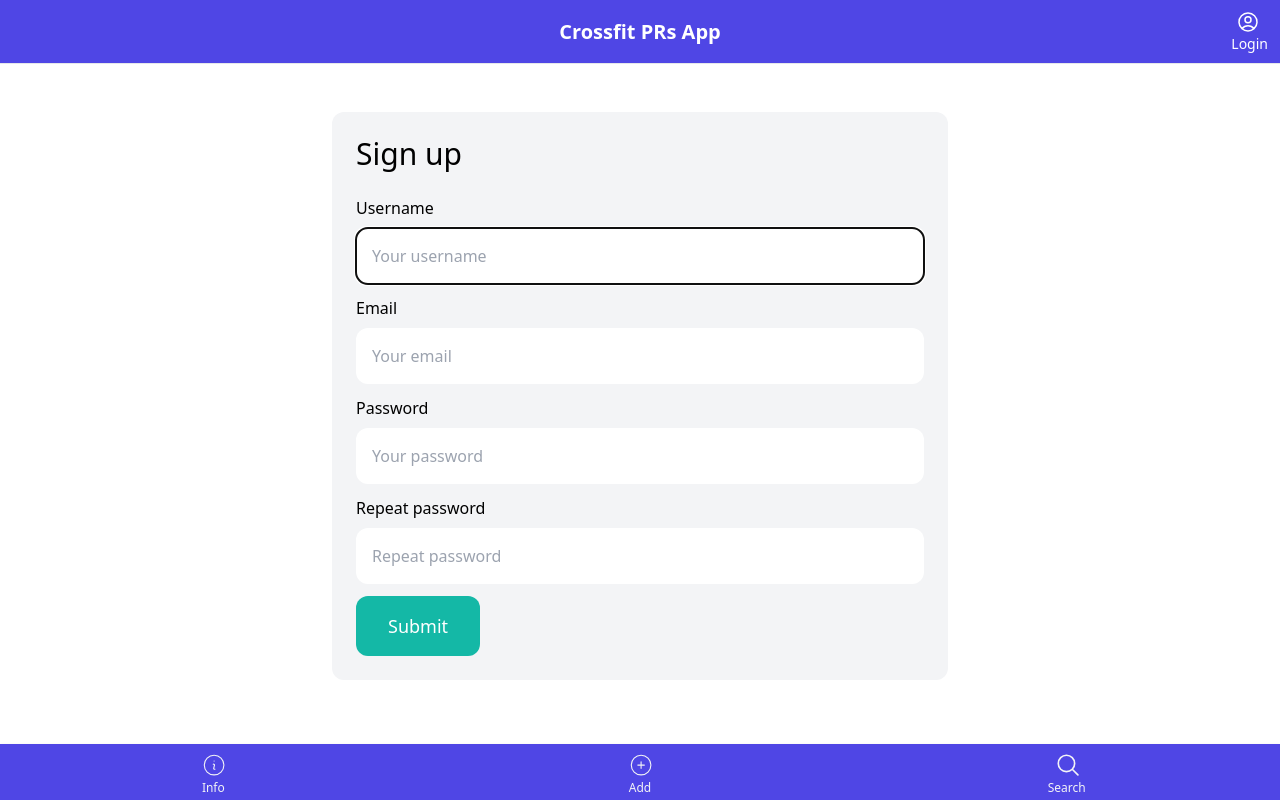
After one commit to furquim25/Crossfit-PRs-App, a Django app: page /signup/ in a window 1280 px wide. The commit adds this page. Run offline with Django 4.2, Linux system fonts and the light colour scheme; some libraries are stand-ins or nearby versions.

Commit message:
added login, signup and logout functionalities

```diff
--- /dev/null
+++ b/crossfitapp/core/forms.py
@@ -0,0 +1,39 @@
+from django import forms
+from django.contrib.auth.forms import UserCreationForm, AuthenticationForm
+from django.contrib.auth.models import User
+
+class LoginForm(AuthenticationForm):
+    username = forms.CharField(widget=forms.TextInput(attrs={
+        'placeholder': 'Your username',
+        'class': 'w-full py-4 px-4 rounded-xl'
+    }))
+
+    password = forms.CharField(widget=forms.PasswordInput(attrs={
+    'placeholder': 'Your password',
+    'class': 'w-full py-4 px-4 rounded-xl'
+    }))
+
+class SignupForm(UserCreationForm):
+    class Meta:
+        model = User
+        fields = ('username', 'email', 'password1', 'password2')
+
+    username = forms.CharField(widget=forms.TextInput(attrs={
+        'placeholder': 'Your username',
+        'class': 'w-full py-4 px-4 rounded-xl'
+    }))
+
+    email = forms.CharField(widget=forms.EmailInput(attrs={
+        'placeholder': 'Your email',
+        'class': 'w-full py-4 px-4 rounded-xl'
+    }))
+
+    password1 = forms.CharField(widget=forms.PasswordInput(attrs={
+        'placeholder': 'Your password',
+        'class': 'w-full py-4 px-4 rounded-xl'
+    }))
+
+    password2 = forms.CharField(widget=forms.PasswordInput(attrs={
+    'placeholder': 'Repeat password',
+    'class': 'w-full py-4 px-4 rounded-xl'
+    }))
--- a/crossfitapp/core/templates/core/base.html
+++ b/crossfitapp/core/templates/core/base.html
@@ -9,9 +9,27 @@
     <title>{% block title %}{% endblock title %}</title>
 </head>
 <body>
-    <nav class="py-6 px-6 flex justify-center border-b border-gray-200 bg-indigo-600 h-16 sticky top-0 ">
-        <a href="/" class="text-xl font-semibold text-white"> Crossfit PRs App </a>
-    </nav>
+	<nav class="py-6 px-6 flex justify-center items-center border-b border-gray-200 bg-indigo-600 h-16 sticky top-0 relative">
+		<a href="/" class="text-xl font-semibold text-white flex-grow text-center">Crossfit PRs App</a>
+
+		<a href="{% if user.is_authenticated %}{% url 'core:logout' %}{% else %}{% url 'core:login' %}{% endif %}" class="flex items-center absolute right-3">
+		  <div class="flex flex-col items-center">
+			<svg xmlns="http://www.w3.org/2000/svg" fill="none" viewBox="0 0 20 24" stroke-width="1.5" stroke="white" class="w-6 h-6">
+			  <path stroke-linecap="round" stroke-linejoin="round" d="M17.982 18.725A7.488 7.488 0 0012 15.75a7.488 7.488 0 00-5.982 2.975m11.963 0a9 9 0 10-11.963 0m11.963 0A8.966 8.966 0 0112 21a8.966 8.966 0 01-5.982-2.275M15 9.75a3 3 0 11-6 0 3 3 0 016 0z" />
+			</svg>
+			<span class="ml-2 text-white text-sm font-medium">
+			  {% if user.is_authenticated %}
+				Sign out
+			  {% else %}
+				Login
+			  {% endif %}
+			</span>
+		  </div>
+		</a>
+	</nav>
+
+
+
     <div class="px-6 pt-6 pb-16">
         {% block content %}
         {% endblock  %}
@@ -39,7 +57,7 @@
 					</svg>  {% endcomment %}
 					<span class="tab tab-home block text-xs">Info</span>
 				</a>
-				<a href="#" class="w-full text-gray-100 focus:text-teal-500 hover:text-teal-500 justify-center inline-block text-center pt-2 pb-1">
+				<a href="{% url 'core:login' %}" class="w-full text-gray-100 focus:text-teal-500 hover:text-teal-500 justify-center inline-block text-center pt-2 pb-1">
 					<svg xmlns="http://www.w3.org/2000/svg" fill="none" viewBox="0 0 22 22" stroke-width="1.0" stroke="currentColor" class="w-8 h-6 inline-block mb-1">
 						<path stroke-linecap="round" stroke-linejoin="round" d="M12 9v6m3-3H9m12 0a9 9 0 11-18 0 9 9 0 0118 0z" />
 					</svg>
@@ -52,7 +70,7 @@
 						</svg> {% endcomment %}
 					<span class="tab tab-explore block text-xs">Add</span>
 				</a>
-				<a href="{% url 'index' %}" class="w-full text-gray-100 focus:text-teal-500 hover:text-teal-500 justify-center inline-block text-center pt-2 pb-1">
+				<a href="{% url 'core:index' %}" class="w-full text-gray-100 focus:text-teal-500 hover:text-teal-500 justify-center inline-block text-center pt-2 pb-1">
 
 					<svg xmlns="http://www.w3.org/2000/svg" fill="none" viewBox="0 0 22 22" stroke-width="1.5" stroke="currentColor" class="w-8 h-6 inline-block mb-1">
 						<path stroke-linecap="round" stroke-linejoin="round" d="M21 21l-5.197-5.197m0 0A7.5 7.5 0 105.196 5.196a7.5 7.5 0 0010.607 10.607z" />
--- /dev/null
+++ b/crossfitapp/core/templates/core/signup.html
@@ -0,0 +1,36 @@
+{% extends 'core/base.html' %}
+
+{% block title %}Sign up{% endblock title %}
+
+{% block content %}
+<div class="w-1/2 my-6 mx-auto p-6 bg-gray-100 rounded-xl">
+    <h1 class="mb-6 text-3xl">Sign up</h1>
+
+    <form method="post" action=".">
+        {% csrf_token %}
+
+        {{ form.non_field_errors }}
+
+        <div class="mb-3">
+            <label class="inline-block mb-2">Username</label><br>
+            {{ form.username }}
+        </div>
+
+        <div class="mb-3">
+            <label class="inline-block mb-2">Email</label><br>
+            {{ form.email }}
+        </div>
+
+        <div class="mb-3">
+            <label class="inline-block mb-2">Password</label><br>
+            {{ form.password1 }}
+        </div>
+
+        <div class="mb-3">
+            <label class="inline-block mb-2">Repeat password</label><br>
+            {{ form.password2 }}
+        </div>
+
+        <button class="py-4 px-8 text-lg bg-teal-500 hover:bg-teal-700 rounded-xl text-white">Submit</button>
+<div/>
+{% endblock content %}
--- /dev/null
+++ b/crossfitapp/core/urls.py
@@ -0,0 +1,14 @@
+from django.contrib.auth import views as auth_views
+from django.urls import path
+
+from . import views
+from .forms import LoginForm
+
+app_name = 'core'
+
+urlpatterns = [
+    path('', views.index, name='index'),
+    path('signup/',views.signup, name='signup'),
+    path('login/', auth_views.LoginView.as_view(template_name='core/login.html',authentication_form = LoginForm), name = 'login'),
+    path('logout/', views.logout_view, name='logout')
+]
--- a/crossfitapp/core/views.py
+++ b/crossfitapp/core/views.py
@@ -1,6 +1,9 @@
-from django.shortcuts import render, get_object_or_404
+from django.shortcuts import render, get_object_or_404, redirect
+from django.contrib.auth import logout
 
 from core.models import Item
+
+from .forms import SignupForm
 
 # Create your views here.
 def index(request):
@@ -17,3 +20,21 @@ def detail(request, pk):
      return render(request, 'core/details.html',{
           'item': item
      })
+
+def signup(request):
+     if request.method == "POST":
+          form = SignupForm(request.POST)
+          if form.is_valid():
+               form.save()
+               print('is valid')
+               return redirect('/login/')
+     else:
+          form = SignupForm()
+     return render(request, 'core/signup.html', {
+          'form': form
+     })
+
+def logout_view(request):
+     logout(request)
+     print("LOGOUT")
+     return redirect('/login/')
--- a/crossfitapp/crossfitapp/settings.py
+++ b/crossfitapp/crossfitapp/settings.py
@@ -26,6 +26,10 @@ SECRET_KEY = 'django-insecure-3^#s(zsf_7xiy6xdt!@5nk8wq29#gc$de_yw-j$qyv97b9gyv1
 DEBUG = True
 
 ALLOWED_HOSTS = []
+
+LOGIN_URL = '/login/'
+LOGIN_REDIRECT_URL = '/'
+LOGOUT_REDIRECT_URL = '/login/'
 
 
 # Application definition
--- a/crossfitapp/crossfitapp/urls.py
+++ b/crossfitapp/crossfitapp/urls.py
@@ -14,11 +14,11 @@ Including another URLconf
     2. Add a URL to urlpatterns:  path('blog/', include('blog.urls'))
 """
 from django.contrib import admin
-from django.urls import path
-from core.views import index, info, detail
+from django.urls import path, include
+from core.views import info, detail
 
 urlpatterns = [
-    path('', index, name='index'),
+    path('', include('core.urls', namespace='core')),
     path('info/', info, name="info"),
     path('admin/', admin.site.urls),
     path('item/<int:pk>/', detail, name="detail")
```
Also changed, not shown: crossfitapp/core/templates/core/login.html (added, +35 -0 lines), crossfitapp/db.sqlite3.
